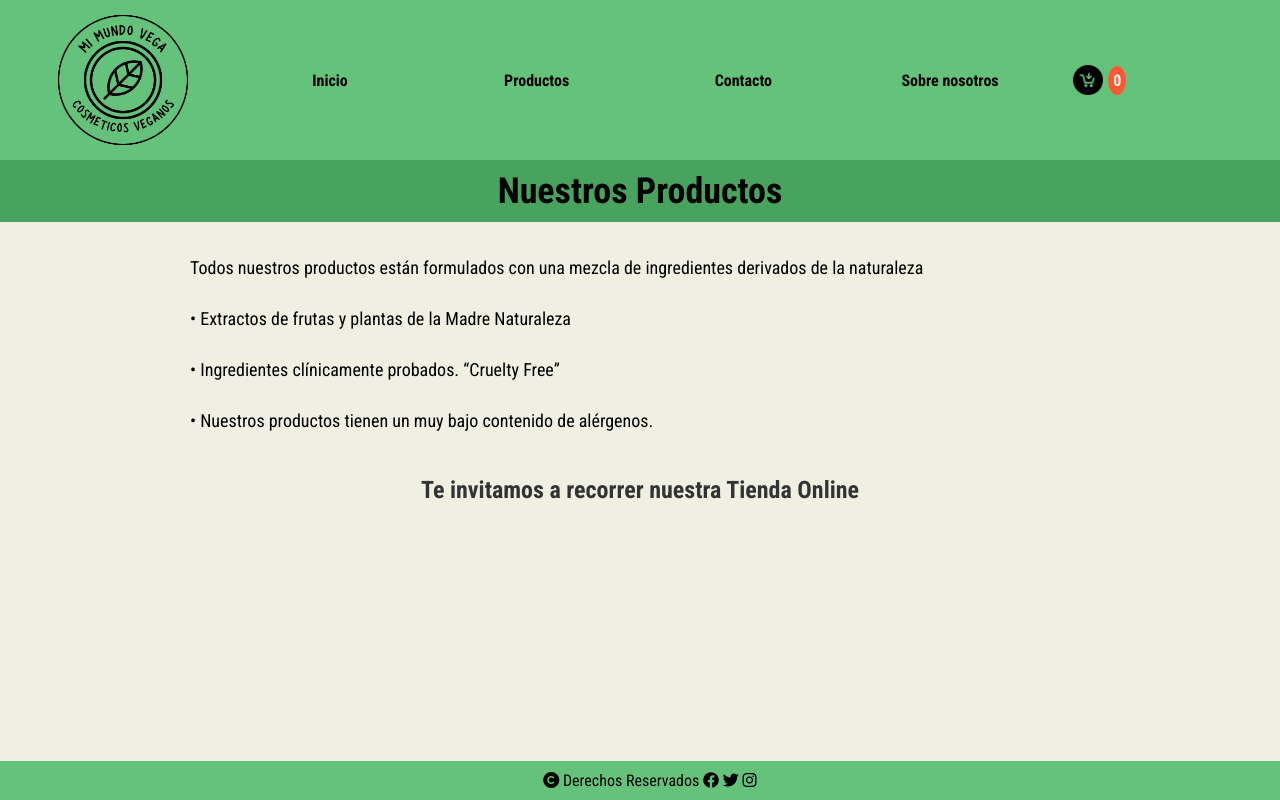
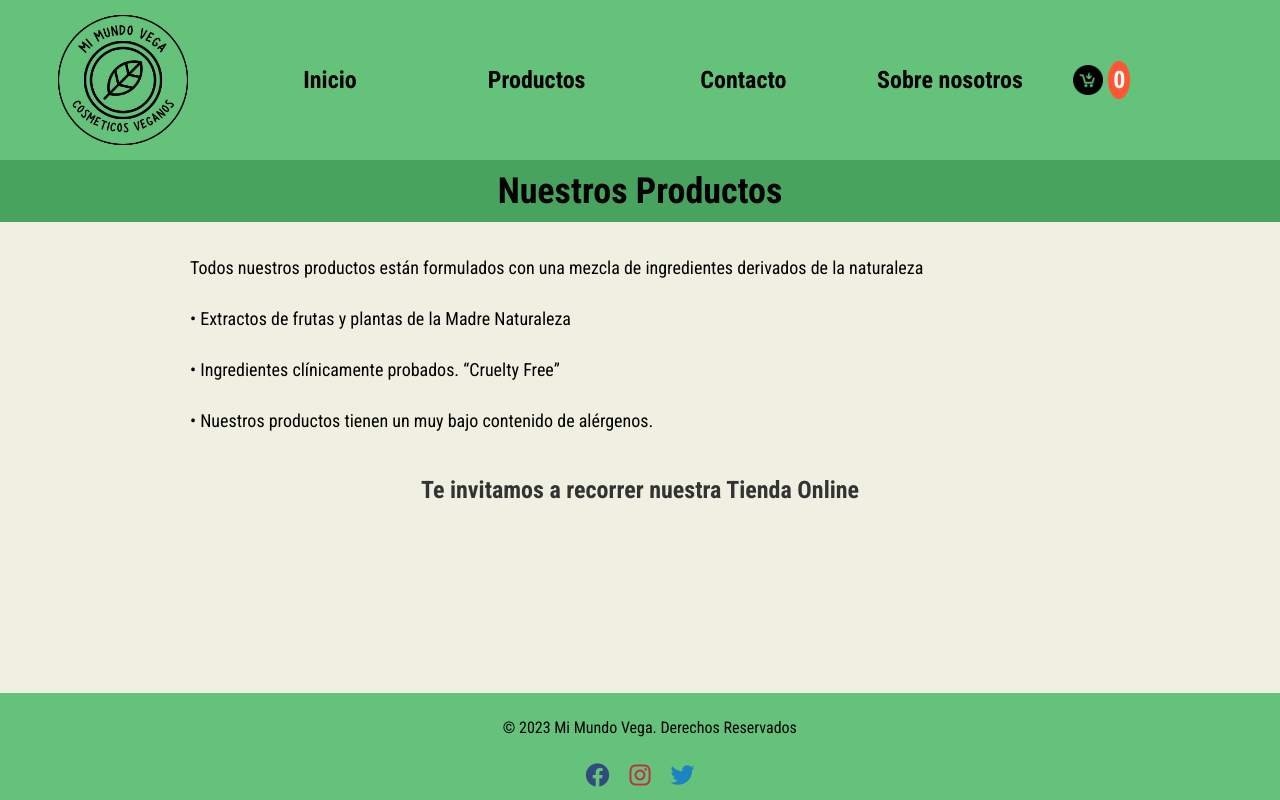
Before and after one commit to leonelonnembo/Crud, a Flask app: template templates/productos.html in a window 1280 px wide. Run offline with Flask 3, Linux system fonts and the light colour scheme; the template is opened without the code that fills it, so the values that code supplies are empty; some libraries are stand-ins or nearby versions.

Commit message:
agregados iconos y cambiados

```diff
--- a/css/style.css
+++ b/css/style.css
@@ -20,7 +20,7 @@ body {
     min-height: 100vh;
 }
 
-/* Estilos para el encabezado y el pie de página */
+/* Estilos para el encabezado */
 header {
     position: sticky;
     background-color: #64c27b;
@@ -32,6 +32,8 @@ header {
     flex-direction: column;
 }
 
+
+/*  Estilos para el footer  */
 footer {
     margin-top: auto;
     width: 100%;
@@ -40,6 +42,47 @@ footer {
     padding: 10px 0;
     text-align: center;
 }
+footer p {
+    margin-bottom: 10px;
+    font-size: 16px;
+}
+
+ul {
+    list-style: none;
+    padding: 0;
+    margin: 0;
+    display: flex;
+    justify-content: center;
+    align-items: center; /* Alinea verticalmente los elementos */
+}
+
+li {
+    margin: 0 10px;
+    font-size: 24px;
+}
+
+.fab {
+    color: #314b81; /* Color de Facebook */
+}
+
+.fab.fa-instagram {
+    color: #c22c47; /* Color de Instagram */
+}
+
+.fab.fa-twitter {
+    color: #1d83c2; /* Color de Twitter */
+}
+
+a {
+    color: #fff;
+    text-decoration: none;
+}
+
+a:hover {
+    color: #ffd700; /* Cambia el color al pasar el mouse sobre el enlace */
+}
+
+
 
 /* Estilo para el logo en el encabezado (colocado en el centro) */
 h1 {
--- a/templates/productos.html
+++ b/templates/productos.html
@@ -71,15 +71,18 @@
     </main>
 
     <footer>
-        <a href="#" id="openCrud" style="opacity: 0; pointer-events: auto; cursor: default;">
+
+        <p><a href="#" id="openCrud" style="opacity: 0; pointer-events: auto; cursor: default;">
             <i class="fas fa-folder"></i>
-        </a>
-        <i class="fas fa-copyright"></i>
-        Derechos Reservados
-        <i class="fab fa-facebook"></i>
-        <i class="fab fa-twitter"></i>
-        <i class="fab fa-instagram"></i>
-    </footer>
+        </a>&copy; 2023 Mi Mundo Vega. Derechos Reservados</p>
+
+        <ul>
+            <li><a><i class="fab fa-facebook"></i></a></li>
+            <li><a><i class="fab fa-instagram"></i></a></li>
+            <li><a><i class="fab fa-twitter"></i></a></li>
+        </ul>
+
+</footer>
 
 
 
```
Also changed, not shown: index.html (+8 -5 lines), templates/contacto.html (+7 -5 lines), templates/nosotros.html (+13 -9 lines).
